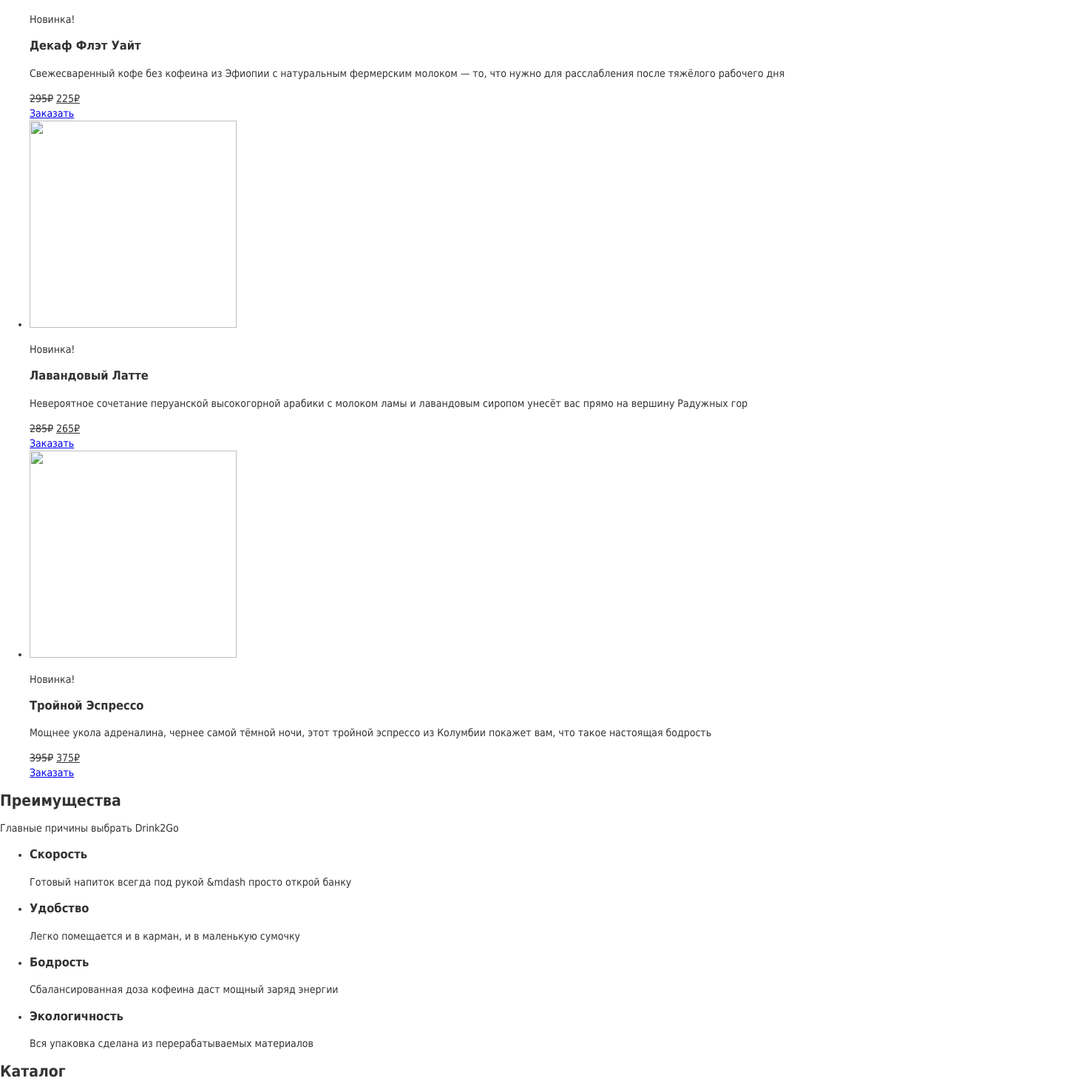
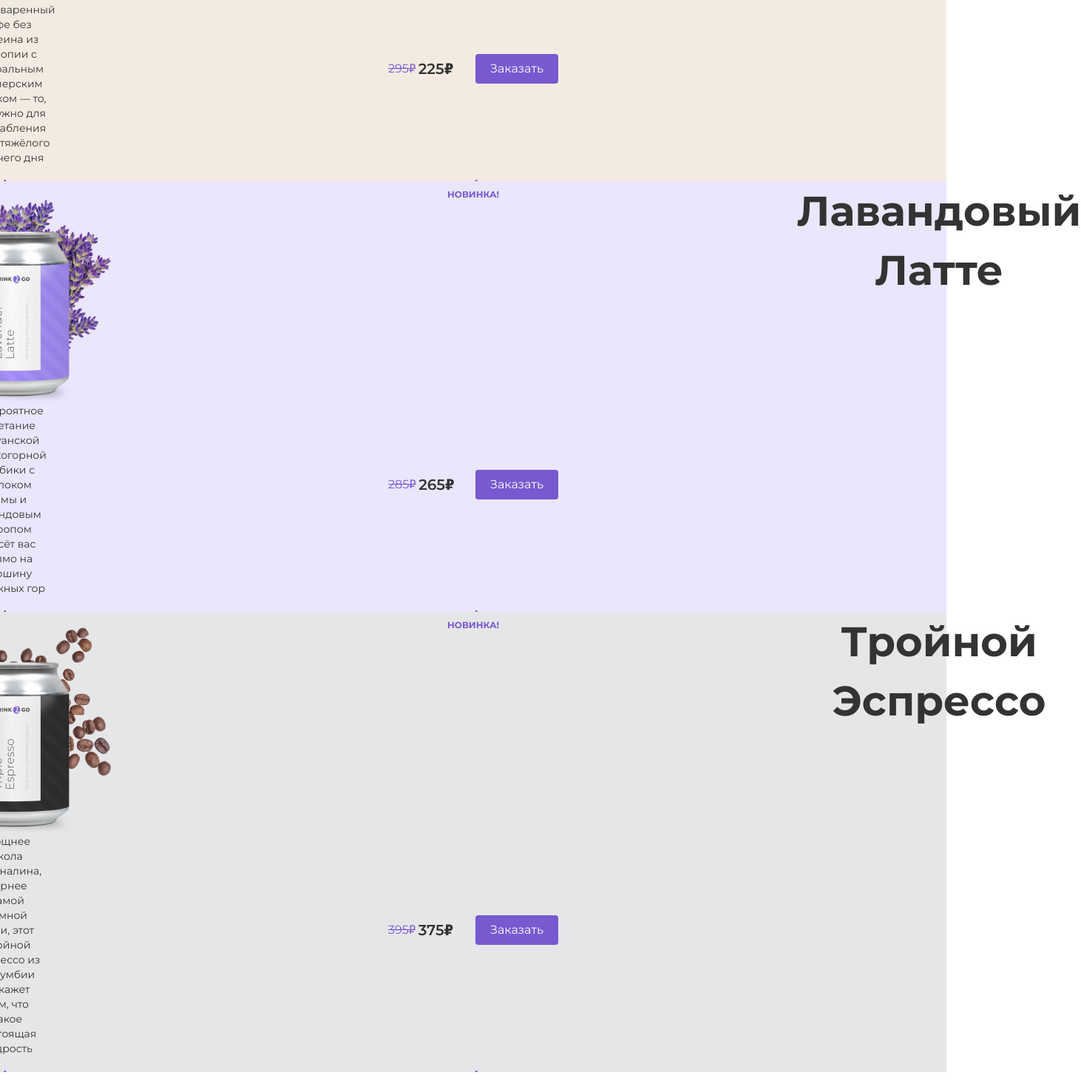
Before and after one commit to abkxj59/Drink2Go, a website: page source/index.html in a window 1280 px wide. Shown: the part 591-2052 px from the top of the page at 74% size, 1462 px wide, since content can reach past the window. Drawn offline with nearby package versions, Linux system fonts and the light colour scheme; files that its build step writes are made by us from their sources; files whose address does not match are found by name; a web font is replaced by a local one.

Commit message:
Стилизация промо

```diff
--- a/source/index.html
+++ b/source/index.html
@@ -5,8 +5,10 @@
   <title>Drink2Go</title>
   <meta name="viewport" content="width=device-width,initial-scale=1">
 
-  <link rel="preload" href="fonts/oswaldregular.woff2" as="font">
-  <link rel="preload" href="fonts/oswaldmedium.woff2" as="font">
+  <link rel="preload" href="fonts/montserrat-regular.woff2" as="font">
+  <link rel="preload" href="fonts/montserrat-500.woff2" as="font">
+  <link rel="preload" href="fonts/montserrat-600.woff2" as="font">
+  <link rel="preload" href="fonts/montserrat-700.woff2" as="font">
 
   <link rel="stylesheet" href="css/style.min.css">
 
@@ -53,38 +55,50 @@
     <section class="promo">
       <h2 class="promo__section-heading visually-hidden">Новинки</h2>
       <ul class="promo__list">
-        <li class="promo__item promo__item--active">
-          <img class="promo__img" src="" width="280" height="280">
-          <p class="promo__new-tag">Новинка!</p>
-          <h3 class="promo__item-heading">Декаф Флэт Уайт</h3>
-          <p class="promo__description">Свежесваренный кофе без кофеина из Эфиопии с натуральным фермерским молоком — то, что нужно для расслабления после тяжёлого рабочего дня</p>
-          <div class="promo__price">
-            <del class="promo__old-price">295&#8381</del>
-            <ins class="promo__new-price">225&#8381</ins>
+        <li class="promo__item promo__item--decaf promo__item--active promo-card">
+          <button class="promo-card__prev-button" type="button"></button>
+          <button class="promo-card__next-button" type="button"></button>
+          <img class="promo-card__img" src="img/promo-decaf-mobile.png" width="280" height="280">
+          <p class="promo-card__new-tag">Новинка!</p>
+          <h3 class="promo-card__heading">Декаф Флэт Уайт</h3>
+          <p class="promo-card__description">Свежесваренный кофе без кофеина из Эфиопии с натуральным фермерским молоком — то, что нужно для расслабления после тяжёлого рабочего дня</p>
+          <div class="promo-card__buy">
+            <div class="promo-card__price">
+              <del class="promo-card__old-price">295&#8381</del>
+              <ins class="promo-card__new-price">225&#8381</ins>
+            </div>
+            <a class="promo-card__order-button" href="#">Заказать</a>
           </div>
-          <a class="promo__button" href="#">Заказать</a>
         </li>
-        <li class="promo__item">
-          <img class="promo__img" src="" width="280" height="280">
-          <p class="promo__new-tag">Новинка!</p>
-          <h3 class="promo__item-heading">Лавандовый Латте</h3>
-          <p class="promo__description">Невероятное сочетание перуанской высокогорной арабики с молоком ламы и лавандовым сиропом унесёт вас прямо на вершину Радужных гор</p>
-          <div class="promo__price">
-            <del class="promo__old-price">285&#8381</del>
-            <ins class="promo__new-price">265&#8381</ins>
+        <li class="promo__item promo__item--lavander promo-card">
+          <button class="promo-card__prev-button" type="button"></button>
+          <button class="promo-card__next-button" type="button"></button>
+          <img class="promo-card__img" src="img/promo-lavanda-mobile.png" width="280" height="280">
+          <p class="promo-card__new-tag">Новинка!</p>
+          <h3 class="promo-card__heading">Лавандовый Латте</h3>
+          <p class="promo-card__description">Невероятное сочетание перуанской высокогорной арабики с молоком ламы и лавандовым сиропом унесёт вас прямо на вершину Радужных гор</p>
+          <div class="promo-card__buy">
+            <div class="promo-card__price">
+              <del class="promo-card__old-price">285&#8381</del>
+              <ins class="promo-card__new-price">265&#8381</ins>
+            </div>
+            <a class="promo-card__order-button" href="#">Заказать</a>
           </div>
-          <a class="promo__button" href="#">Заказать</a>
         </li>
-        <li class="promo__item">
-          <img class="promo__img" src="" width="280" height="280">
-          <p class="promo__new-tag">Новинка!</p>
-          <h3 class="promo__item-heading">Тройной Эспрессо</h3>
-          <p class="promo__description">Мощнее укола адреналина, чернее самой тёмной ночи, этот тройной эспрессо из Колумбии покажет вам, что такое настоящая бодрость</p>
-          <div class="promo__price">
-            <del class="promo__old-price">395&#8381</del>
-            <ins class="promo__new-price">375&#8381</ins>
+        <li class="promo__item promo__item--triple promo-card">
+          <button class="promo-card__prev-button" type="button"></button>
+          <button class="promo-card__next-button" type="button"></button>
+          <img class="promo-card__img" src="img/promo-triple-mobile.png" width="280" height="280">
+          <p class="promo-card__new-tag">Новинка!</p>
+          <h3 class="promo-card__heading">Тройной Эспрессо</h3>
+          <p class="promo-card__description">Мощнее укола адреналина, чернее самой тёмной ночи, этот тройной эспрессо из Колумбии покажет вам, что такое настоящая бодрость</p>
+          <div class="promo-card__buy">
+            <div class="promo-card__price">
+              <del class="promo-card__old-price">395&#8381</del>
+              <ins class="promo-card__new-price">375&#8381</ins>
+            </div>
+            <a class="promo-card__order-button" href="#">Заказать</a>
           </div>
-          <a class="promo__button" href="#">Заказать</a>
         </li>
       </ul>
     </section>
--- a/source/less/blocks/nav.less
+++ b/source/less/blocks/nav.less
@@ -1,4 +1,5 @@
 .nav__toggle {
+  display: flex;
   position: absolute;
   top: 0;
   right: 0;
@@ -15,8 +16,16 @@
   background-image: url("../img/menu-close.svg");
 }
 
+.nav--nojs .nav__toggle {
+  display: none;
+}
+
 .nav__list {
   .reset-list;
+}
+
+.nav--closed .nav__list {
+  display: none;
 }
 
 .nav__item {
@@ -28,7 +37,6 @@
 }
 .nav__link {
   .reset-link();
-  display: block;
   text-align: center;
   font-weight: 500;
   font-size: 12px;
--- /dev/null
+++ b/source/less/blocks/promo-card.less
@@ -0,0 +1,82 @@
+.promo-card {
+  display: grid;
+  grid-template-columns: 20px auto 20px;
+  grid-template-rows: repeat(5, auto);
+  justify-items: center;
+  text-align: center;
+}
+
+.promo-card__prev-button {
+  .reset-button();
+  background-image: url("../img/button-prev.svg");
+  background-repeat: no-repeat;
+  background-position: 50%;
+  width: 20px;
+  grid-column: 1/2;
+  grid-row: 1/-1;
+}
+
+.promo-card__next-button {
+  .reset-button();
+  background-image: url("../img/button-next.svg");
+  background-repeat: no-repeat;
+  background-position: 50%;
+  width: 20px;
+  grid-column: -1/-2;
+  grid-row: 1/-1;
+}
+
+ .promo-card__img {
+  margin-top: 20px;
+ }
+
+ .promo-card__new-tag {
+  .badge-text();
+  margin-top: 10px;
+  margin-bottom: 4px;
+ }
+
+ .promo-card__heading {
+  .h1-text();
+  margin-top: 0;
+  margin-bottom: 10px;
+}
+
+.promo-card__description {
+  margin-top: 0;
+  margin-bottom: 20px;
+}
+
+.promo-card__buy {
+  display: flex;
+  justify-content: space-between;
+  align-items: center;
+  width: 230px;
+  margin-bottom: 60px;
+}
+
+.promo-card__old-price {
+  display: inline-block;
+  vertical-align: middle;
+  font-size: 16px;
+  line-height: 32px;
+  color: @base-primary;
+}
+
+.promo-card__new-price {
+  display: inline-block;
+  vertical-align: middle;
+  font-size: 20px;
+  line-height: 32px;
+  font-weight: 600;
+  text-decoration: none;
+}
+.promo-card__order-button {
+  .reset-link();
+  padding: 8px 20px;
+  font-size: 16px;
+  line-height: 24px;
+  color: @base-white;
+  background-color: @base-primary;
+  border-radius: 4px;
+}
--- /dev/null
+++ b/source/less/blocks/promo.less
@@ -0,0 +1,17 @@
+.promo__list {
+  .reset-list();
+}
+
+.promo__item {
+  &--decaf {
+    background-color: @flat-white;
+  }
+
+  &--lavander {
+    background-color: @lavander-latte;
+  }
+
+  &--triple {
+    background-color: @espresso;
+  }
+}
--- a/source/less/style.less
+++ b/source/less/style.less
@@ -8,3 +8,5 @@
 @import "blocks/main-header.less";
 @import "blocks/account.less";
 @import "blocks/nav.less";
+@import "blocks/promo.less";
+@import "blocks/promo-card.less";
--- a/source/less/utils/fonts.less
+++ b/source/less/utils/fonts.less
@@ -1,7 +1,7 @@
 @font-face {
   font-family: "Montserrat";
-  src: "../fonts/montserrat-regular.woff2";
-  src: "../fonts/montserrat-regular.woff";
+  src: url("../fonts/montserrat-regular.woff2");
+  src: url("../fonts/montserrat-regular.woff");
   font-weight: 400;
   font-style: normal;
   font-display: swap;
@@ -9,8 +9,16 @@
 
 @font-face {
   font-family: "Montserrat";
-  src: "../fonts/montserrat-regular.woff2";
-  src: "../fonts/montserrat-regular.woff";
+  src: url("../fonts/montserrat-500.woff2");
+  src: url("../fonts/montserrat-500.woff");
+  font-weight: 500;
+  font-style: normal;
+  font-display: swap;
+}
+@font-face {
+  font-family: "Montserrat";
+  src: url("../fonts/montserrat-600.woff2");
+  src: url("../fonts/montserrat-600.woff");
   font-weight: 600;
   font-style: normal;
   font-display: swap;
@@ -18,8 +26,8 @@
 
 @font-face {
   font-family: "Montserrat";
-  src: "../fonts/montserrat-regular.woff2";
-  src: "../fonts/montserrat-regular.woff";
+  src: url("../fonts/montserrat-700.woff2");
+  src: url("../fonts/montserrat-700.woff");
   font-weight: 700;
   font-style: normal;
   font-display: swap;
--- a/source/less/utils/mixins.less
+++ b/source/less/utils/mixins.less
@@ -6,8 +6,15 @@
 
 .reset-link() {
   text-decoration: none;
+  display: block;
 }
-.slider-heading-text() {
+
+.reset-button {
+  border: none;
+  background-color: transparent;
+}
+
+.h1-text() {
   font-weight: 700;
   font-size: 36px;
   line-height: 48px;
```
Also changed, not shown: source/fonts/montserrat-500.woff (added), source/fonts/montserrat-500.woff2 (added), source/img/button-next.svg (added), source/img/button-prev.svg (added).
